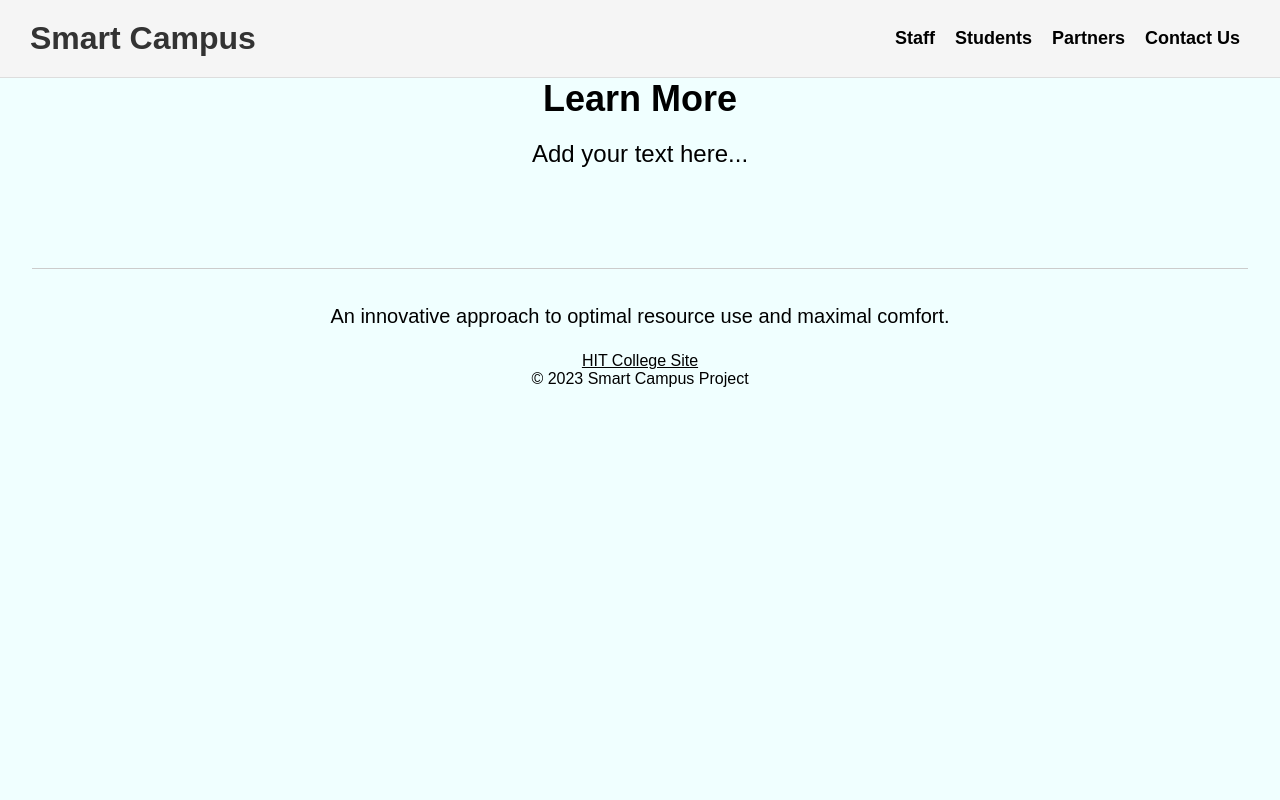
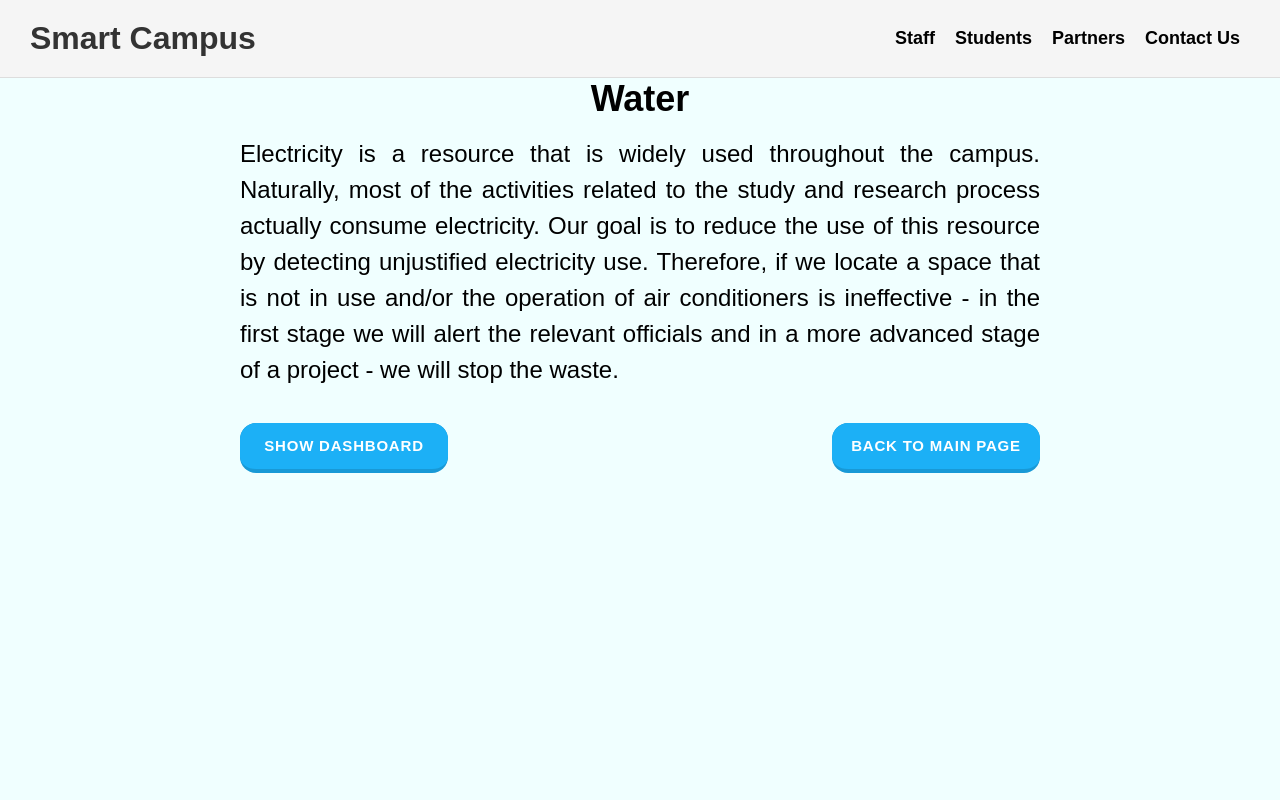
Before and after one commit to tomered/smart-campus-frontend, a React (Create React App) app: page /water in a window 1280 px wide. Shown: the top 800 px of the page. Built offline with nearby package versions, Linux system fonts and the light colour scheme.

Commit message:
Added Water Page
Need to fix the auto focus when opening the page.

```diff
--- a/src/components/screens/WaterPage.js
+++ b/src/components/screens/WaterPage.js
@@ -1,26 +1,39 @@
 import React from 'react';
 import styled from 'styled-components';
-
 
 const LearnMorePage = () => {
   return (
     <Container>
       <Content>
-        <Title>Learn More</Title>
+        <Title>Water</Title>
         <Text>
-          Add your text here...
+          Electricity is a resource that is widely used throughout the campus.
+          Naturally, most of the activities related to the study and research
+          process actually consume electricity. Our goal is to reduce the use of
+          this resource by detecting unjustified electricity use. Therefore, if
+          we locate a space that is not in use and/or the operation of air
+          conditioners is ineffective - in the first stage we will alert the
+          relevant officials and in a more advanced stage of a project - we will
+          stop the waste.
         </Text>
+        <BtnContainer>
+          <StyledButton onClick={() => (window.location.href = '/')}>
+            Show Dashboard
+          </StyledButton>
+          <StyledButton onClick={() => (window.location.href = '/')}>
+            Back to Main Page
+          </StyledButton>
+        </BtnContainer>
       </Content>
     </Container>
   );
 };
 
-export default LearnMorePage;
-
 const Container = styled.div`
   display: flex;
   flex-direction: column;
-  height: 100%;
+  height: 100vh;
+  position: relative;
 `;
 
 const Content = styled.div`
@@ -31,12 +44,12 @@ const Content = styled.div`
   width: 80%;
   max-width: 800px;
   margin: 0 auto;
+  text-align: center;
 `;
 
 const Title = styled.h1`
   font-size: 36px;
   margin-bottom: 16px;
-  text-align: center;
 `;
 
 const Text = styled.p`
@@ -44,3 +57,75 @@ const Text = styled.p`
   line-height: 1.5;
   text-align: justify;
 `;
+
+const StyledButton = styled.button`
+  appearance: button;
+  background-color: rgb(24, 153, 214);
+  border-style: solid;
+  border-color: transparent;
+  border-image: initial;
+  border-radius: 16px;
+  border-width: 0px 0px 4px;
+  box-sizing: border-box;
+  color: rgb(255, 255, 255);
+  cursor: pointer;
+  display: inline-block;
+  font-family: din-round, sans-serif;
+  font-size: 15px;
+  font-weight: 700;
+  letter-spacing: 0.8px;
+  line-height: 20px;
+  margin: 0px;
+  outline: none;
+  overflow: visible;
+  padding: 13px 16px;
+  text-align: center;
+  text-transform: uppercase;
+  touch-action: manipulation;
+  transform: translateZ(0px);
+  transition: filter 0.2s ease 0s;
+  user-select: none;
+  vertical-align: middle;
+  white-space: nowrap;
+  width: 13rem;
+  text-decoration: none;
+  margin-top: 35px;
+  align-self: baseline;
+
+  &:after {
+    background-clip: padding-box;
+    background-color: #1cb0f6;
+    border: solid transparent;
+    border-radius: 16px;
+    border-width: 0 0 4px;
+    bottom: -4px;
+    content: '';
+    left: 0;
+    position: absolute;
+    right: 0;
+    top: 0;
+    z-index: -1;
+  }
+
+  &:hover:not(:disabled) {
+    filter: brightness(1.1);
+    -webkit-filter: brightness(1.1);
+  }
+
+  &:disabled {
+    cursor: auto;
+  }
+
+  &:active {
+    border-width: 4px 0 0;
+    background: none;
+  }
+`;
+
+const BtnContainer = styled.div`
+  width: 100%;
+  display: flex;
+  justify-content: space-between;
+`;
+
+export default LearnMorePage;
```
